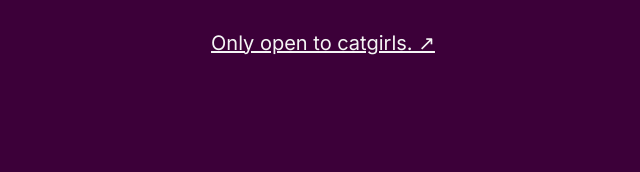
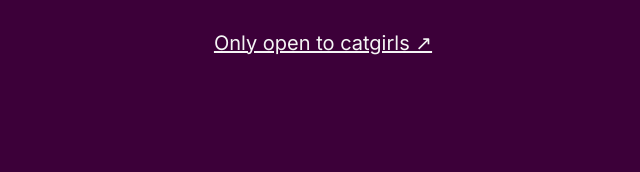
Before and after one commit to BeiyanYunyi/BecomeCat, a website built with Vite: page index.html in a window 1280 px wide. Shown: the part 445-617 px from the top of the page, 317-957 px from the left. Built offline with nearby package versions, Linux system fonts and the light colour scheme.

Commit message:
🎨 Remove full stop

```diff
--- a/index.html
+++ b/index.html
@@ -57,7 +57,7 @@
             target="_blank"
             href="https://github.com/BeiyanYunyi/BecomeCat"
             class="font-inter text-[#f5f5f5] text-xl mt-8"
-            >Only open to catgirls. ↗</a
+            >Only open to catgirls ↗</a
           >
         </div>
         <a
```
